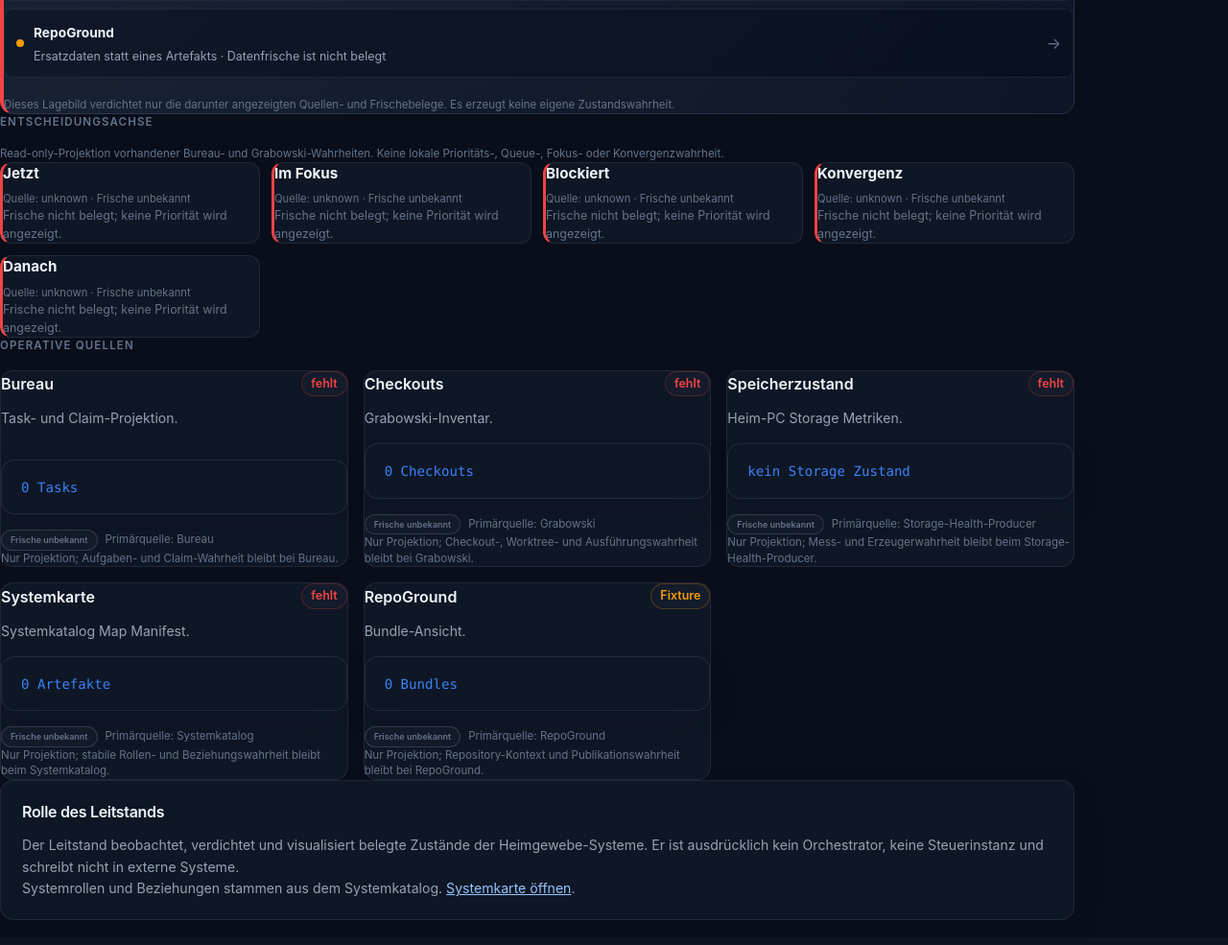
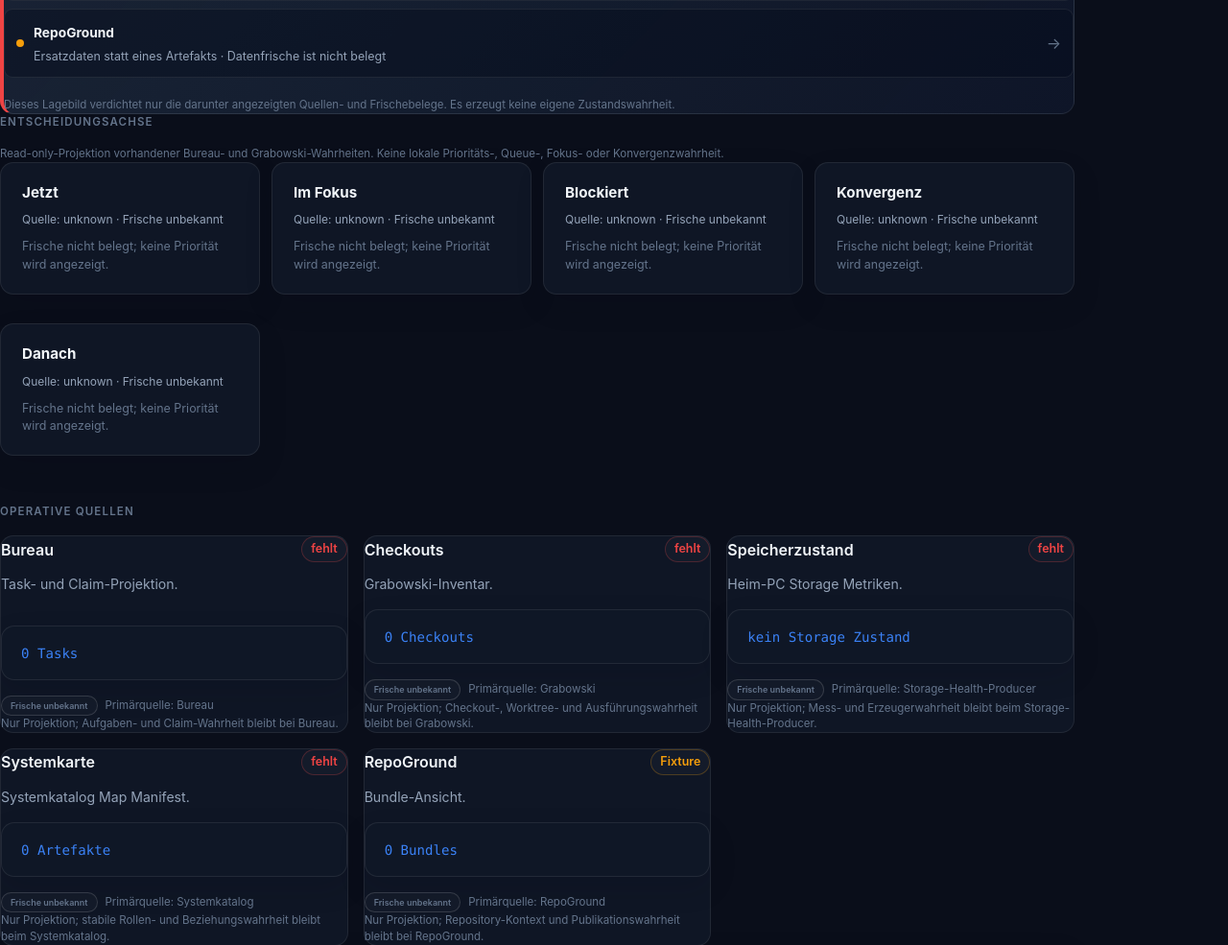
Before and after one commit to heimgewebe/leitstand, a Node server app: page / in a window 1280 px wide. Shown: the part 662-1647 px from the top of the page at 96% size. Before the commit the page ends 1621 px from the top, so only its background shows below. Run offline with Node 20, Linux system fonts and the light colour scheme; some libraries are stand-ins or nearby versions.

Commit message:
feat(ui): consolidate decision axis (LSV-V1-T010)

```diff
--- a/src/public/ui-system.css
+++ b/src/public/ui-system.css
@@ -111,6 +111,88 @@
   font-weight: 600;
   letter-spacing: 0.1em;
   text-transform: uppercase;
+}
+
+.ui-section {
+  margin-bottom: 32px;
+}
+
+.ui-card-grid {
+  display: grid;
+  grid-template-columns: repeat(auto-fit, minmax(min(100%, 220px), 1fr));
+  gap: 12px;
+}
+
+.ui-card {
+  min-width: 0;
+  margin: 0;
+  padding: 16px;
+}
+
+.ui-card--status-unavailable {
+  border-left: 3px solid var(--ui-fail);
+}
+
+.ui-card--status-unknown {
+  border-left: 3px solid var(--ui-warn);
+}
+
+.ui-card--status-available {
+  border-left: 3px solid var(--ui-ok);
+}
+
+.ui-card__title {
+  margin: 0 0 8px;
+  font-size: 0.95em;
+}
+
+.ui-card__source {
+  margin-bottom: 10px;
+  overflow-wrap: anywhere;
+}
+
+.ui-list {
+  display: grid;
+  gap: 8px;
+  margin: 0;
+  padding: 0;
+  list-style: none;
+}
+
+.ui-list--divided > li {
+  min-width: 0;
+  padding-top: 8px;
+  border-top: 1px solid var(--ui-border);
+}
+
+.ui-list--divided > li:first-child {
+  padding-top: 0;
+  border-top: 0;
+}
+
+.ui-item-title {
+  font-size: 0.82em;
+  font-weight: 650;
+  overflow-wrap: anywhere;
+}
+
+.ui-item-detail {
+  color: var(--ui-text-secondary);
+  font-size: 0.74em;
+  line-height: 1.4;
+  overflow-wrap: anywhere;
+}
+
+.ui-item-meta {
+  margin-top: 4px;
+  color: var(--ui-text-muted);
+  font-size: 0.68em;
+  overflow-wrap: anywhere;
+}
+
+.ui-empty {
+  color: var(--ui-text-muted);
+  font-size: 0.78em;
 }
 
 .notice,
--- a/src/views/index.ejs
+++ b/src/views/index.ejs
@@ -131,22 +131,6 @@
       line-height: 1.45;
     }
 
-
-    .decision-axis { margin-bottom: 32px; }
-    .decision-axis-grid { display: grid; grid-template-columns: repeat(auto-fit, minmax(220px, 1fr)); gap: 12px; }
-    .decision-card { padding: 16px; border: 1px solid var(--border-glass); border-radius: 12px; background: var(--bg-card); }
-    .decision-card h3 { margin: 0 0 8px; font-size: 0.95em; }
-    .decision-source { color: var(--text-muted); font-size: 0.7em; line-height: 1.4; margin-bottom: 10px; }
-    .decision-list { display: grid; gap: 8px; list-style: none; padding: 0; margin: 0; }
-    .decision-item { padding-top: 8px; border-top: 1px solid var(--border-glass); }
-    .decision-item:first-child { border-top: 0; padding-top: 0; }
-    .decision-title { font-size: 0.82em; font-weight: 650; }
-    .decision-detail { color: var(--text-secondary); font-size: 0.74em; line-height: 1.4; }
-    .decision-meta { color: var(--text-muted); font-size: 0.68em; margin-top: 4px; }
-    .decision-empty { color: var(--text-muted); font-size: 0.78em; }
-    .decision-status-unavailable { border-left: 3px solid var(--fail); }
-    .decision-status-unknown { border-left: 3px solid var(--warn); }
-    .decision-status-available { border-left: 3px solid var(--ok); }
 
     .source-grid {
       display: grid;
@@ -357,26 +341,26 @@
     <% } %>
 
 
-    <section class="decision-axis" aria-labelledby="decision-axis-heading">
+    <section class="ui-section" aria-labelledby="decision-axis-heading">
       <h2 id="decision-axis-heading" class="section-title ui-section-title">Entscheidungsachse</h2>
       <p class="projection-note">Read-only-Projektion vorhandener Bureau- und Grabowski-Wahrheiten. Keine lokale Prioritäts-, Queue-, Fokus- oder Konvergenzwahrheit.</p>
-      <div class="decision-axis-grid">
+      <div class="ui-card-grid" data-decision-axis-grid>
         <% decisionSections.forEach(function(section) { %>
-          <article class="decision-card decision-status-<%= section.status %>" data-decision-section="<%= section.id %>">
-            <h3><%= section.label %></h3>
-            <p class="decision-source">Quelle: <%= section.source %> · <%= section.freshness_state === 'fresh' ? 'frisch' : section.freshness_state === 'stale' ? 'veraltet' : 'Frische unbekannt' %></p>
+          <article class="card ui-card ui-card--status-<%= section.status %>" data-decision-section="<%= section.id %>">
+            <h3 class="ui-card__title"><%= section.label %></h3>
+            <p class="ui-caption ui-card__source">Quelle: <%= section.source %> · <%= section.freshness_state === 'fresh' ? 'frisch' : section.freshness_state === 'stale' ? 'veraltet' : 'Frische unbekannt' %></p>
             <% if (section.items.length > 0) { %>
-              <ol class="decision-list">
+              <ol class="ui-list ui-list--divided">
                 <% section.items.forEach(function(item) { %>
-                  <li class="decision-item">
-                    <div class="decision-title"><%= item.title %></div>
-                    <% if (item.detail) { %><div class="decision-detail"><%= item.detail %></div><% } %>
-                    <% if (item.meta) { %><div class="decision-meta"><%= item.meta %></div><% } %>
+                  <li>
+                    <div class="ui-item-title"><%= item.title %></div>
+                    <% if (item.detail) { %><div class="ui-item-detail"><%= item.detail %></div><% } %>
+                    <% if (item.meta) { %><div class="ui-item-meta"><%= item.meta %></div><% } %>
                   </li>
                 <% }); %>
               </ol>
             <% } else { %>
-              <p class="decision-empty"><%= section.freshness_state === 'stale'
+              <p class="ui-empty"><%= section.freshness_state === 'stale'
                 ? 'Quelle veraltet; keine Priorität wird angezeigt.'
                 : section.freshness_state === 'unknown'
                   ? 'Frische nicht belegt; keine Priorität wird angezeigt.'
```
Also changed, not shown: scripts/browser-view-matrix.v1.json (+12 -1 lines), scripts/browser-view-regression.mjs (+65 -1 lines), tests/browserViewMatrix.test.ts (+10 -0 lines).
